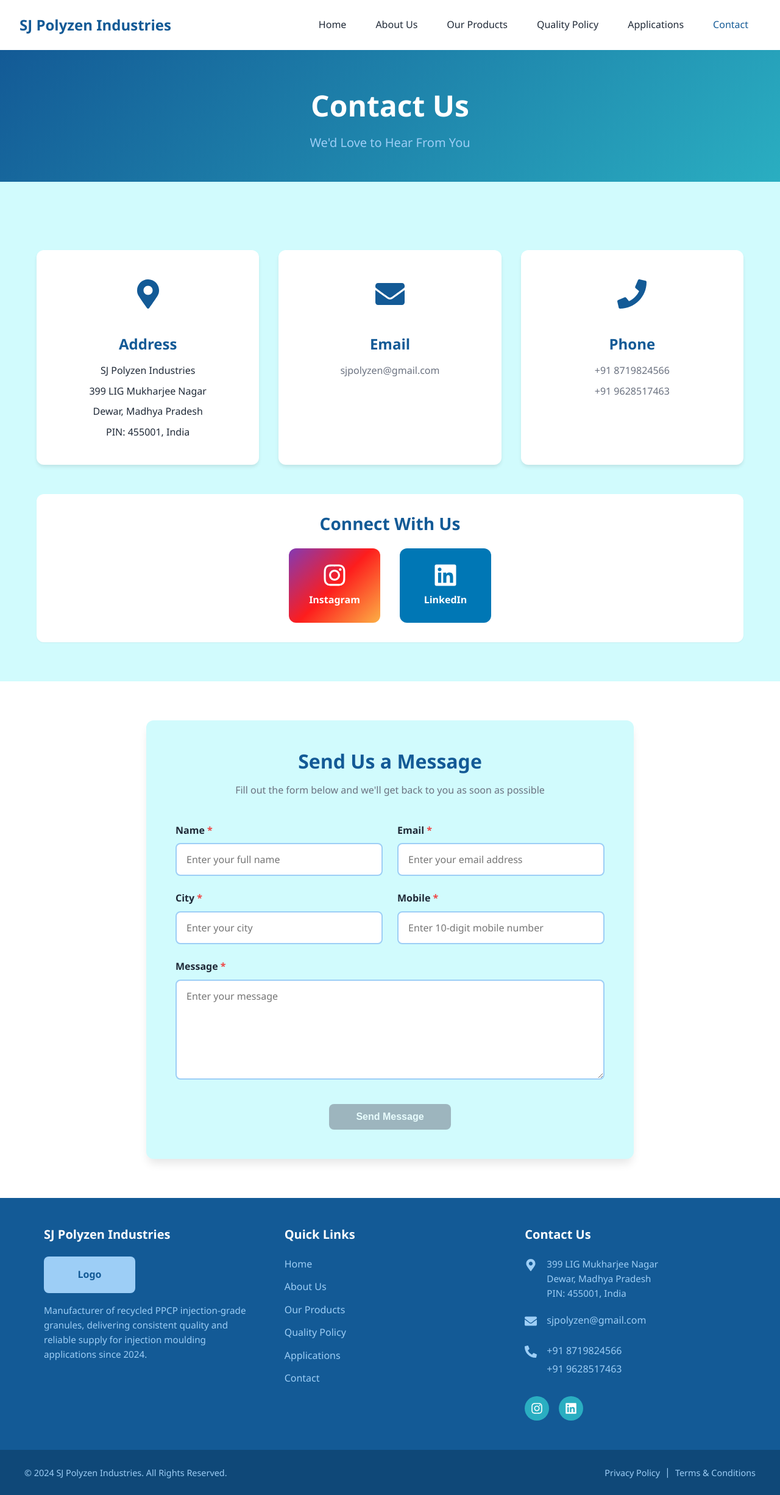
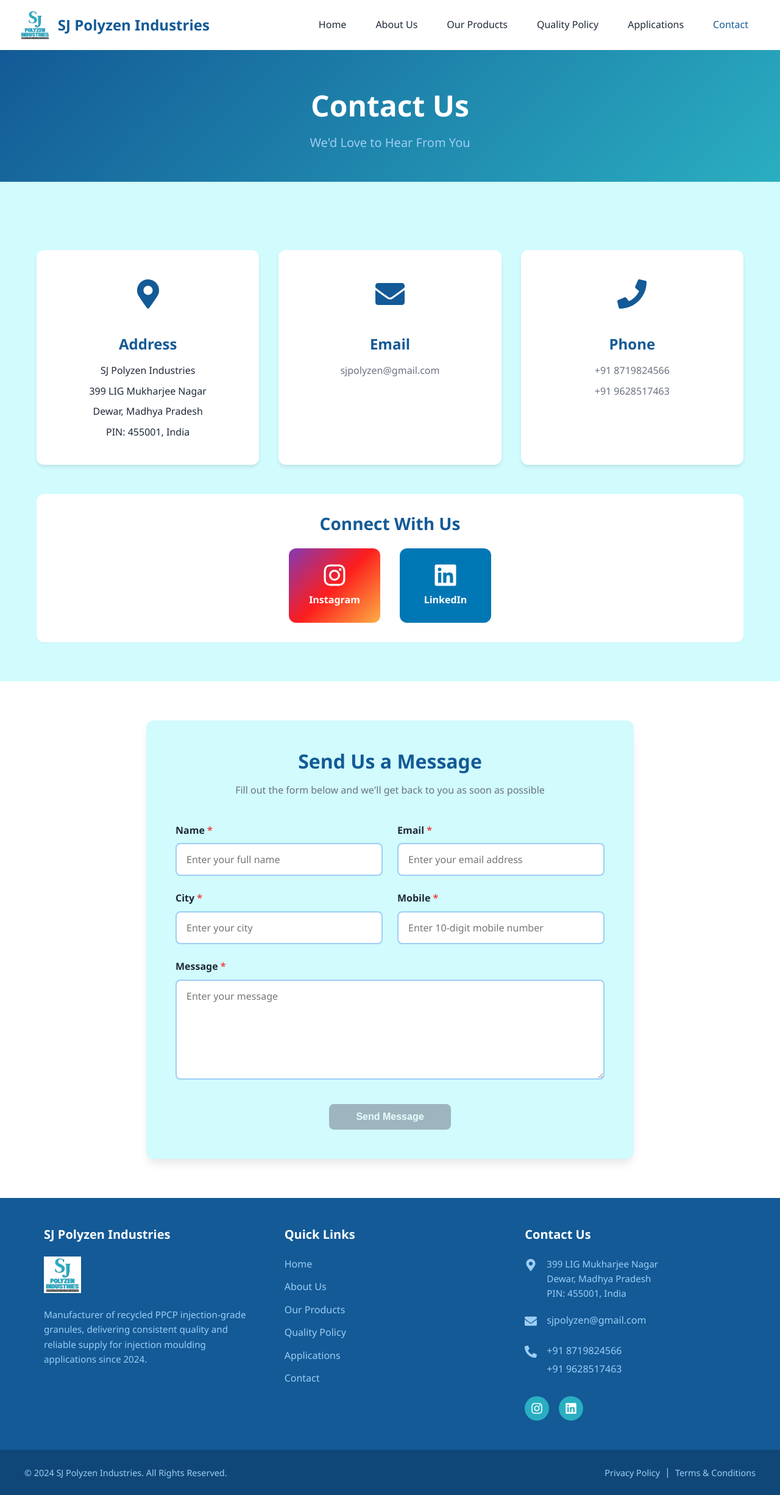
Before and after one commit to sourabhjaiin/SJ-Polizen-Industries, a React (Create React App) app: page /contact in a window 1280 px wide. Shown: the whole page at 61% size. Built offline with nearby package versions, Linux system fonts and the light colour scheme.

Commit message:
added logo

```diff
--- a/src/components/Footer.css
+++ b/src/components/Footer.css
@@ -33,6 +33,13 @@
 /* Logo Placeholder */
 .footer-logo-placeholder {
   margin-bottom: 1rem;
+}
+
+.footer-logo-img{
+  height: 60px;
+  width: auto;
+  max-width: 150px;
+  object-fit: contain;
 }
 
 .footer-logo-box {
--- a/src/components/Footer.js
+++ b/src/components/Footer.js
@@ -15,6 +15,7 @@ import {
   FaLinkedin
 } from 'react-icons/fa';
 import './Footer.css';
+import logo from '../assets/logo.png'
 
 const Footer = () => {
   return (
@@ -23,9 +24,8 @@ const Footer = () => {
         {/* Column 1: About Us */}
         <div className="footer-column">
           <h3 className="footer-heading">SJ Polyzen Industries</h3>
-          {/* TODO: Replace with actual company logo */}
-          <div className="footer-logo-placeholder">
-            <div className="footer-logo-box">Logo</div>
+          <div className='footer-logo-placeholder'>
+              <img src={logo} alt='SJ Polyzen Industries' className='footer-logo-img'/>
           </div>
           <p className="footer-description">
             Manufacturer of recycled PPCP injection-grade granules, delivering consistent
--- a/src/components/Navbar.css
+++ b/src/components/Navbar.css
@@ -32,6 +32,19 @@
   text-decoration: none;
   display: flex;
   align-items: center;
+  gap: 0.75rem;
+}
+
+
+.logo-img {
+  height: 50px;
+  width: auto;
+  object-fit: contain;
+  transition: transform 0.3s ease;
+}
+
+.navbar-logo:hover .logo-img{
+  transform: scale(1.05);
 }
 
 .logo-placeholder {
--- a/src/components/Navbar.js
+++ b/src/components/Navbar.js
@@ -9,6 +9,7 @@ import React, { useState, useEffect } from 'react';
 import { Link, useLocation } from 'react-router-dom';
 import { FaBars, FaTimes } from 'react-icons/fa';
 import './Navbar.css';
+import logo from '../assets/logo.png'
 
 const Navbar = () => {
   const [isMobileMenuOpen, setIsMobileMenuOpen] = useState(false);
@@ -53,10 +54,8 @@ const Navbar = () => {
       <div className="navbar-container">
         {/* Logo Section - Left Side */}
         <Link to="/" className="navbar-logo">
-          {/* TODO: Replace with actual company logo image */}
-          <div className="logo-placeholder">
-            <span className="logo-text">SJ Polyzen Industries</span>
-          </div>
+          <img src={logo} alt='SJ Polyzen Industries' className='logo-img'/>
+          <span className="logo-text">SJ Polyzen Industries</span>
         </Link>
 
         {/* Navigation Links - Right Side (Desktop) */}
```
Also changed, not shown: src/assets/logo.png (added).
